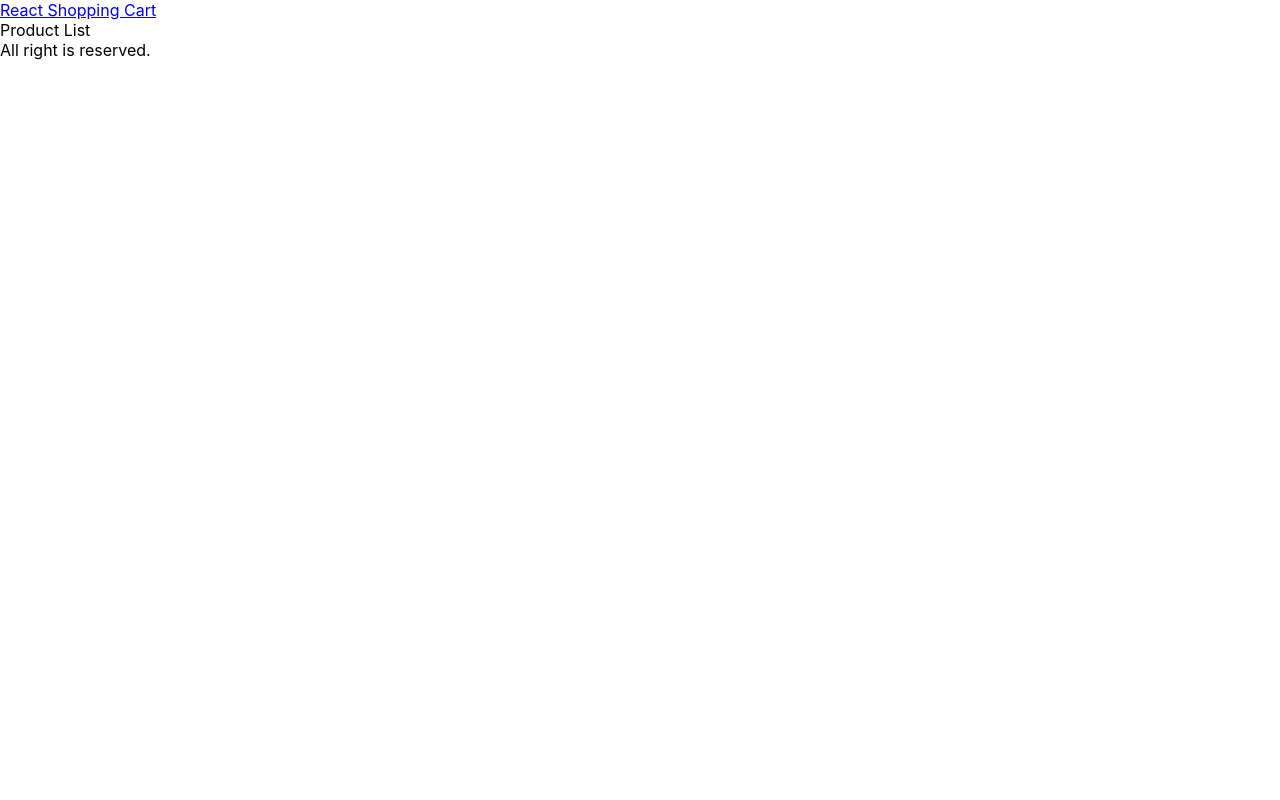
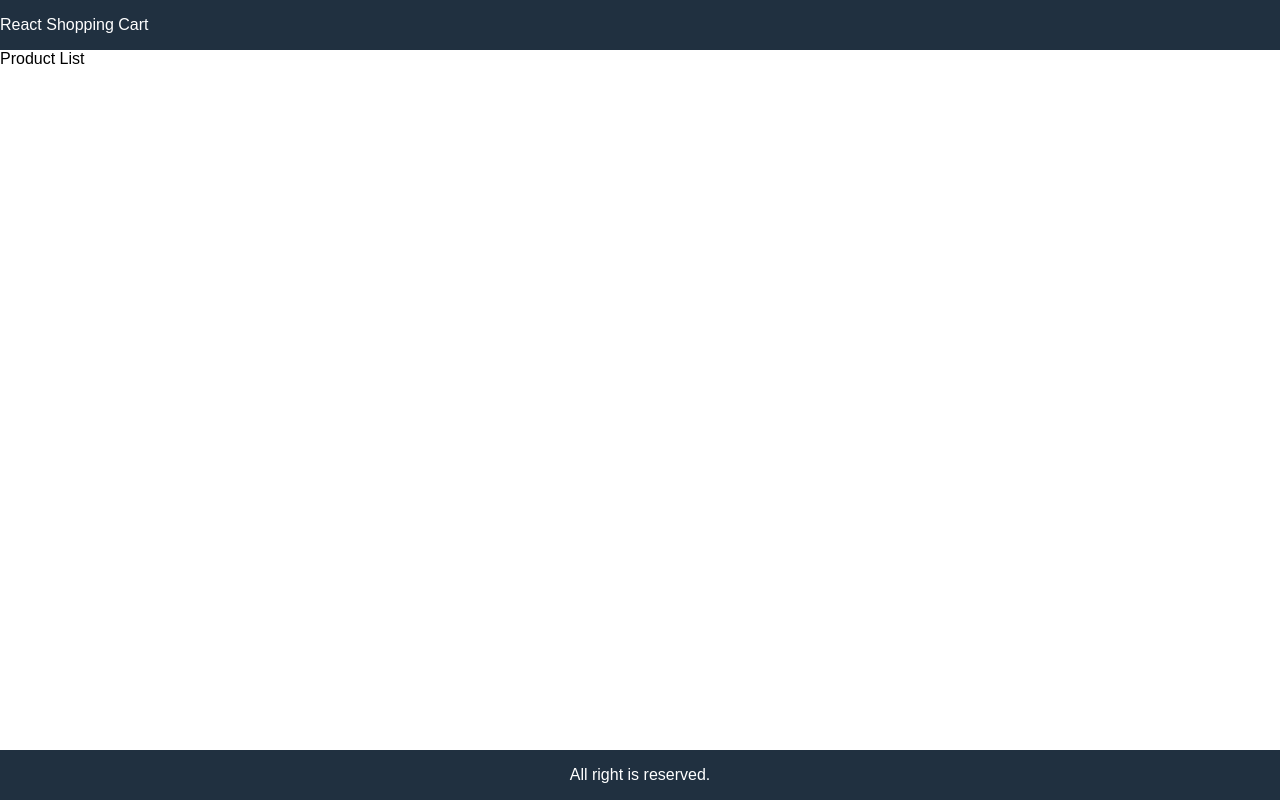
Before and after one commit to arafathabibPeace/react-shopping-cart, a React (Create React App) app: page / in a window 1280 px wide. Built offline with nearby package versions, Linux system fonts and the light colour scheme.

Commit message:
Feature 2

```diff
--- a/src/index.css
+++ b/src/index.css
@@ -1,13 +1,48 @@
-body {
+html{
+  font-size: 62.5%;
+  box-sizing: border-box;
+}
+body,
+#root{
+  height: 100vh;
   margin: 0;
-  font-family: -apple-system, BlinkMacSystemFont, 'Segoe UI', 'Roboto', 'Oxygen',
-    'Ubuntu', 'Cantarell', 'Fira Sans', 'Droid Sans', 'Helvetica Neue',
-    sans-serif;
-  -webkit-font-smoothing: antialiased;
-  -moz-osx-font-smoothing: grayscale;
 }
-
-code {
-  font-family: source-code-pro, Menlo, Monaco, Consolas, 'Courier New',
-    monospace;
+body, input, select, textarea{
+  font-size: 1.6rem;
+  font-family: Arial, Helvetica, sans-serif
 }
+.grid-container{
+  display: grid;
+  grid-template-areas: "header"
+  "main"
+  "footer";
+  grid-template-rows: 5rem 1fr 5rem;
+  grid-template-columns: 1fr;
+  height: 100%;
+}
+a:hover{
+  color:#ff8000;
+}
+header{
+  grid-area: header;
+  background-color:#203040;
+  color: #ffffff;
+  display: flex;
+  align-items: center;
+  padding: 0.5 rem;
+}
+header a{
+  color: #ffffff;
+  text-decoration: none;
+}
+main{
+  grid-area: main;
+}
+footer{
+  grid-area:footer;
+  background-color:#203040;
+  color: #ffffff;
+  display: flex;
+  justify-content: center;
+  align-items: center;
+}
```
Also changed, not shown: src/App.css (deleted, +0 -38 lines), src/setupTests.js (deleted, +0 -5 lines), 2 other files (tests, documents, lock files or other folders).
